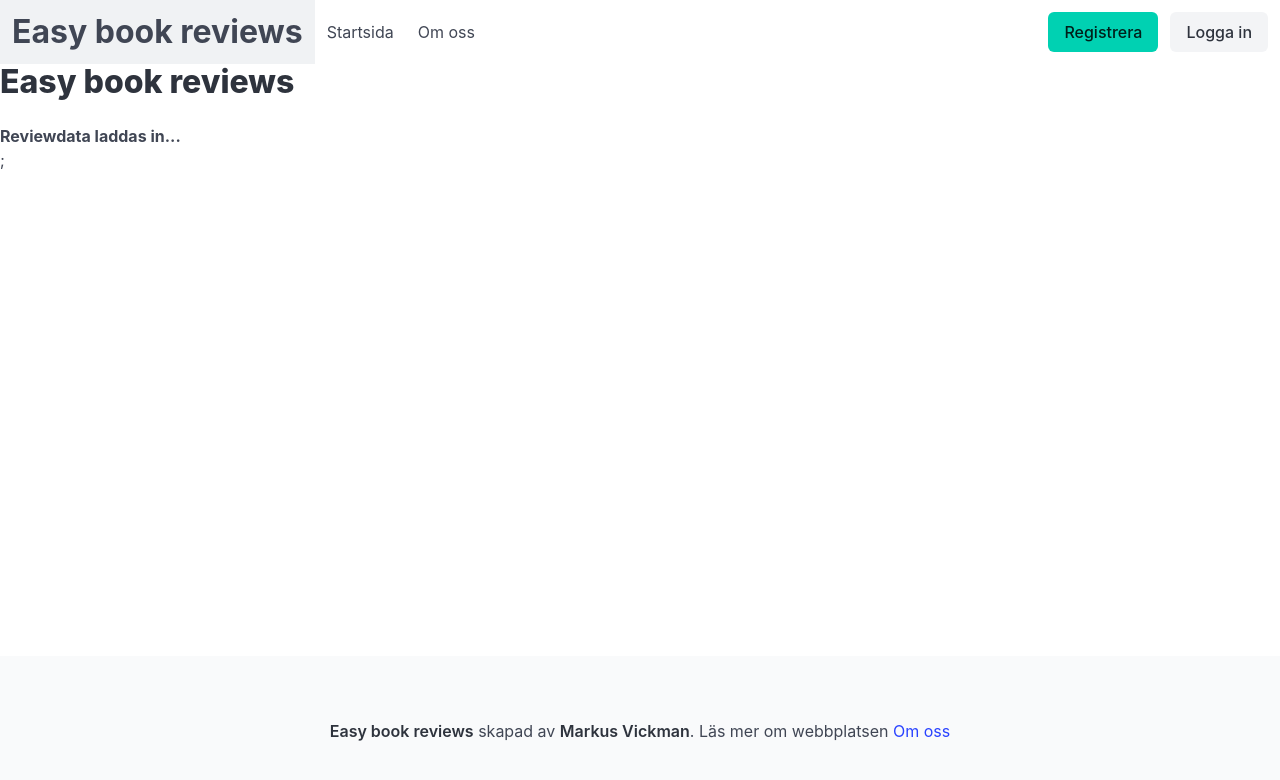
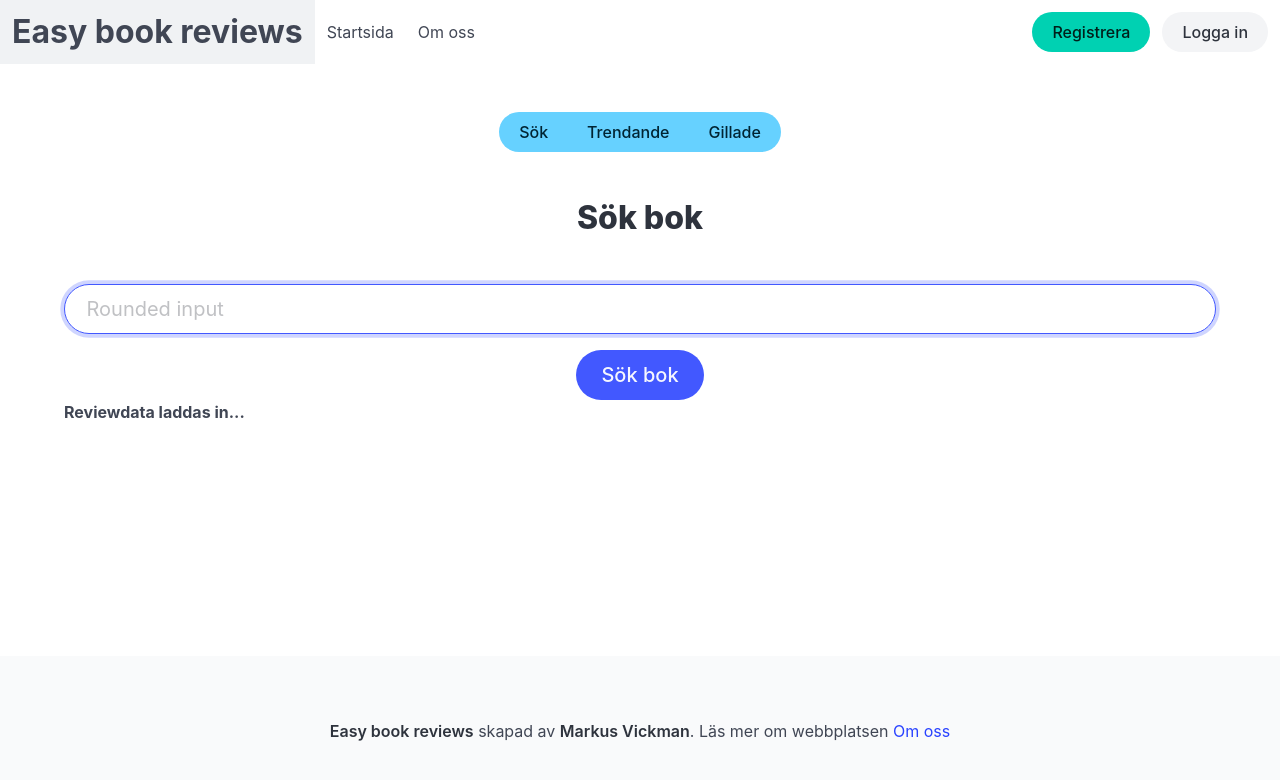
Before and after one commit to MarkusVickman/projekt-react, a React (Vite) app: page / in a window 1280 px wide. Shown: the top 780 px of the page. Built offline with nearby package versions, Linux system fonts and the light colour scheme.

Commit message:
-Först skapade jag en ganska omfattande mall för projektet från föregående kunskaper. -En sökruta och enklare styling för startsidan är skapad.

```diff
--- a/src/components/Header.tsx
+++ b/src/components/Header.tsx
@@ -41,10 +41,10 @@ const Header = () => {
                 <div className="navbar-end">
                     <div className="navbar-item">
                         <div className="buttons">
-                            {!user ? <NavLink to="/register" className="button is-primary">Registrera</NavLink> : null}
+                            {!user ? <NavLink to="/register" className="button is-primary is-rounded">Registrera</NavLink> : null}
 
                             {
-                                user ? <button className="button is-light" onClick={logout}>Logga ut</button> : <NavLink to="/login" className="button is-light">Logga in</NavLink>
+                                user ? <button className="button is-light is-rounded" onClick={logout}>Logga ut</button> : <NavLink to="/login" className="button is-light is-rounded">Logga in</NavLink>
                             }
 
                         </div>
--- a/src/pages/HomePage.tsx
+++ b/src/pages/HomePage.tsx
@@ -16,10 +16,21 @@ const HomePage = () => {
 
   // returneras om inläggen inte kan laddas in
   //if (!review) {
-    return <>
-      <h1 className="title">Easy book reviews</h1>
-      <p><b>Reviewdata laddas in...</b></p>;
-    </>
+  return <div className="container">
+    <div className="buttons has-addons is-centered mt-6">
+      <button className="button is-rounded is-info">Sök</button>
+      <button className="button is-rounded is-info">Trendande</button>
+      <button className="button is-rounded is-info">Gillade</button>
+    </div>
+    <h1 className="title mt-6 has-text-centered">Sök bok</h1>
+    <div className="container mt-6">
+      <input className="input is-rounded is-medium is-focused" type="text" placeholder="Rounded input" />
+      <div className="buttons is-centered mt-4">
+        <button className="button is-rounded is-link is-medium">Sök bok</button>
+      </div>
+    </div>
+    <p><b>Reviewdata laddas in...</b></p>
+  </div>
   //}
 
   //Returnerar alla inlägg i flödet
```
